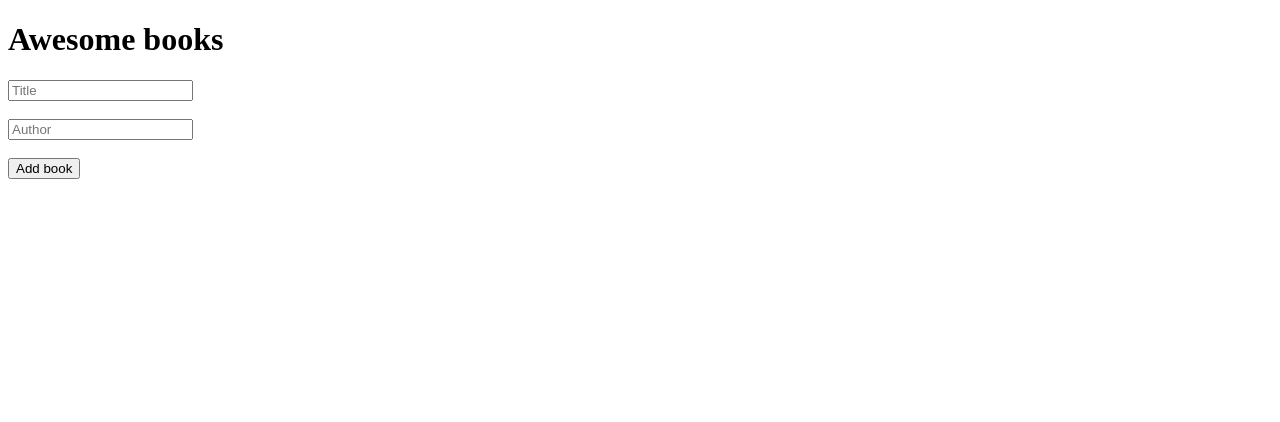
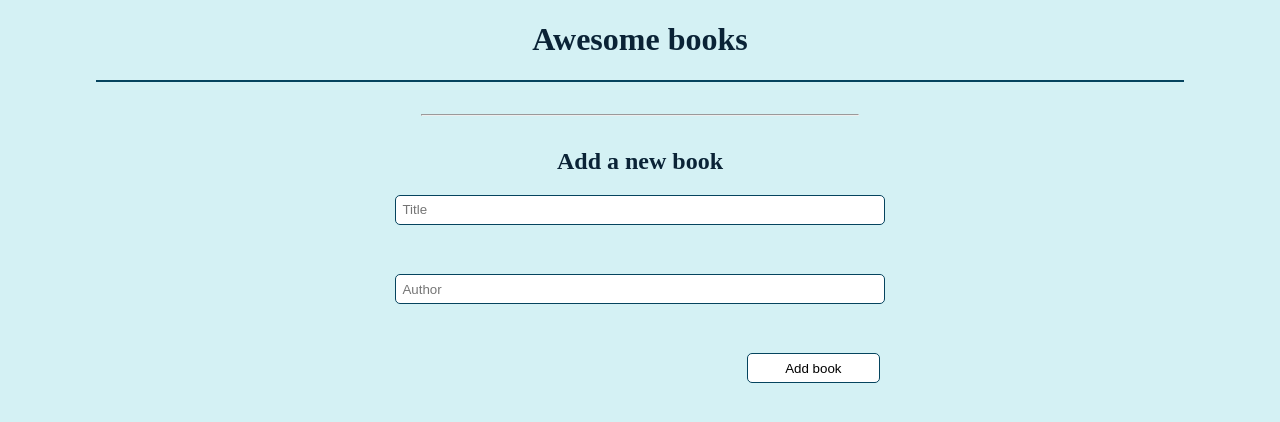
Before and after one commit to VanessaAoki/AwesomeBooks, a website: page index.html in a window 1280 px wide. Drawn offline with Linux system fonts and the light colour scheme.

Commit message:
Add the styling

```diff
--- a/index.html
+++ b/index.html
@@ -12,6 +12,8 @@
 <body>
   <h1>Awesome books</h1>
   <ul id="books"></ul>
+  <hr>
+  <h2>Add a new book</h2>
   <form action="#" id="form">
     <input type="text" name="title" id="title" placeholder="Title" />
     <br />
--- a/src/main.js
+++ b/src/main.js
@@ -14,8 +14,7 @@ class BookList {
     for (const book of this.books) {
       books.innerHTML += `
       <li>
-        <p>${book.title}</p>
-        <p>${book.author}</p>
+        <div>"${book.title}" by ${book.author}</div>
         <button onClick="myBooks.destroyBook(${id++})">Remove</button>
       </li>`;
     }
--- a/src/style.css
+++ b/src/style.css
@@ -1,9 +1,78 @@
+:root {
+  --baby-blue: #d4f1f4;
+  --blue-green: #75e6da;
+  --blue-grotto: #189ab4;
+  --navy-blue: #05445e;
+  --dark-blue: #0a2336;
+}
+
+html {
+  width: 100vw;
+  background-color: var(--baby-blue);
+  color: var(--dark-blue);
+}
+
+body {
+  width: 85%;
+  margin: 0 auto;
+}
+
+h1,
+h2 {
+  text-align: center;
+}
+
+button {
+  border: 1px solid var(--navy-blue);
+  border-radius: 5px;
+  padding: 0.5em;
+  background-color: white;
+}
+
+button:hover {
+  background-color: violet;
+}
+
 ul {
   list-style: none;
-  padding-left: 0;
+  padding: 0;
+  border: 1px solid var(--navy-blue);;
 }
 
 li {
-  padding-bottom: 10px;
-  border-bottom: 1px solid black;
+  display: flex;
+  justify-content: space-between;
+  align-items: center;
+  padding: 1em;
 }
+
+li:nth-child(even) { background-color: rgb(41, 194, 194); }
+
+li > button {padding: 0.5em 1em;}
+
+hr {
+  width: 40%;
+  color: var(--navy-blue);
+  margin: 2em auto;
+}
+
+form {
+  width: 30em;
+  margin: 0 auto;
+  display: flex;
+  flex-direction: column;
+  gap: 0.4em;
+  align-items: center;
+}
+
+form > input {
+  width: 99%;
+  border: 1px solid var(--navy-blue);
+  border-radius: 5px;
+  padding: 0.5em;
+}
+
+form > button {
+  width: 10em;
+  align-self: flex-end;
+}
```
